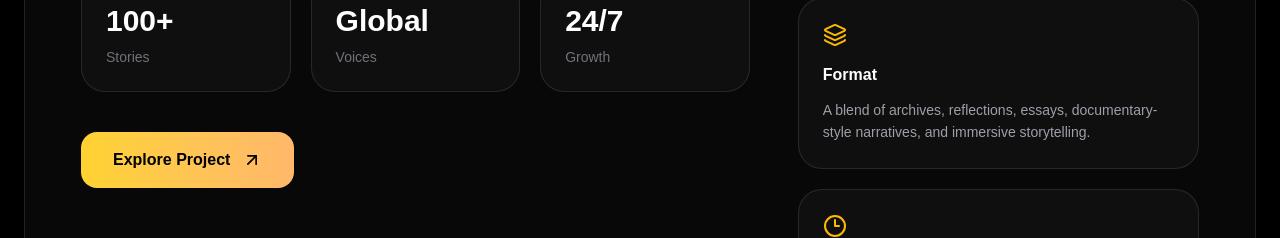
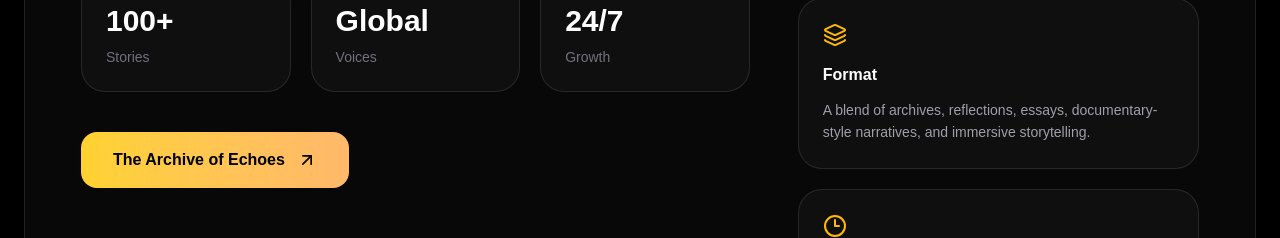
Before and after one commit to itsabhishekme/vihaan-writes-publication, a Next.js app: page /projects in a window 1280 px wide. Shown: the part 2120-2358 px from the top of the page. Built offline with nearby package versions, Linux system fonts and the light colour scheme.

Commit message:
The Archive of Echoes

```diff
--- a/app/projects/page.tsx
+++ b/app/projects/page.tsx
@@ -244,7 +244,7 @@ export default function ProjectsPage() {
                       rel="noopener noreferrer"
                       className="inline-flex items-center gap-3 rounded-2xl bg-gradient-to-r from-amber-300 to-orange-300 px-8 py-4 text-black font-bold transition hover:scale-105"
                     >
-                      Explore Project
+                      The Archive of Echoes
                       <ArrowUpRight className="w-5 h-5" />
                     </a>
                   </div>
```
